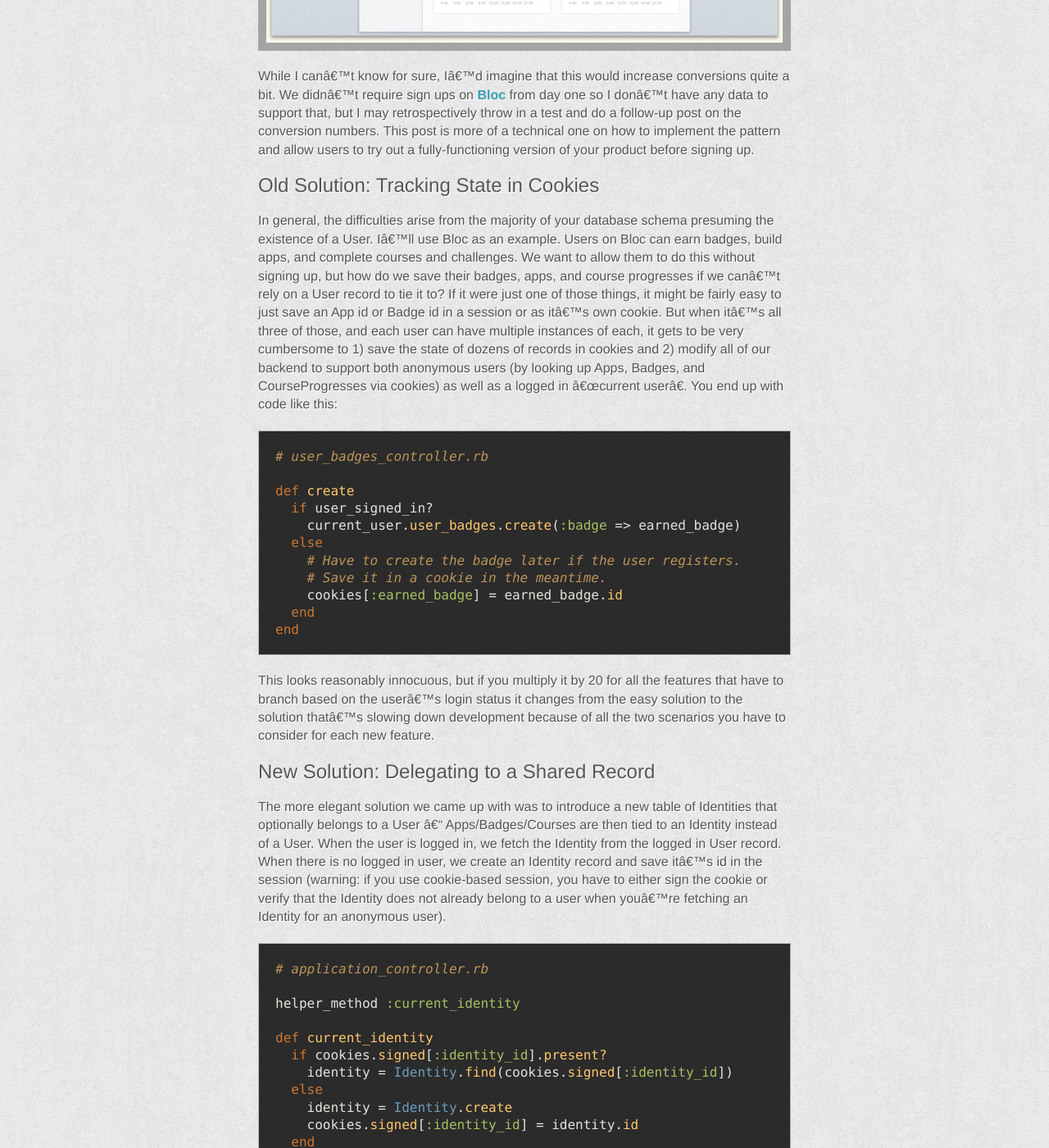
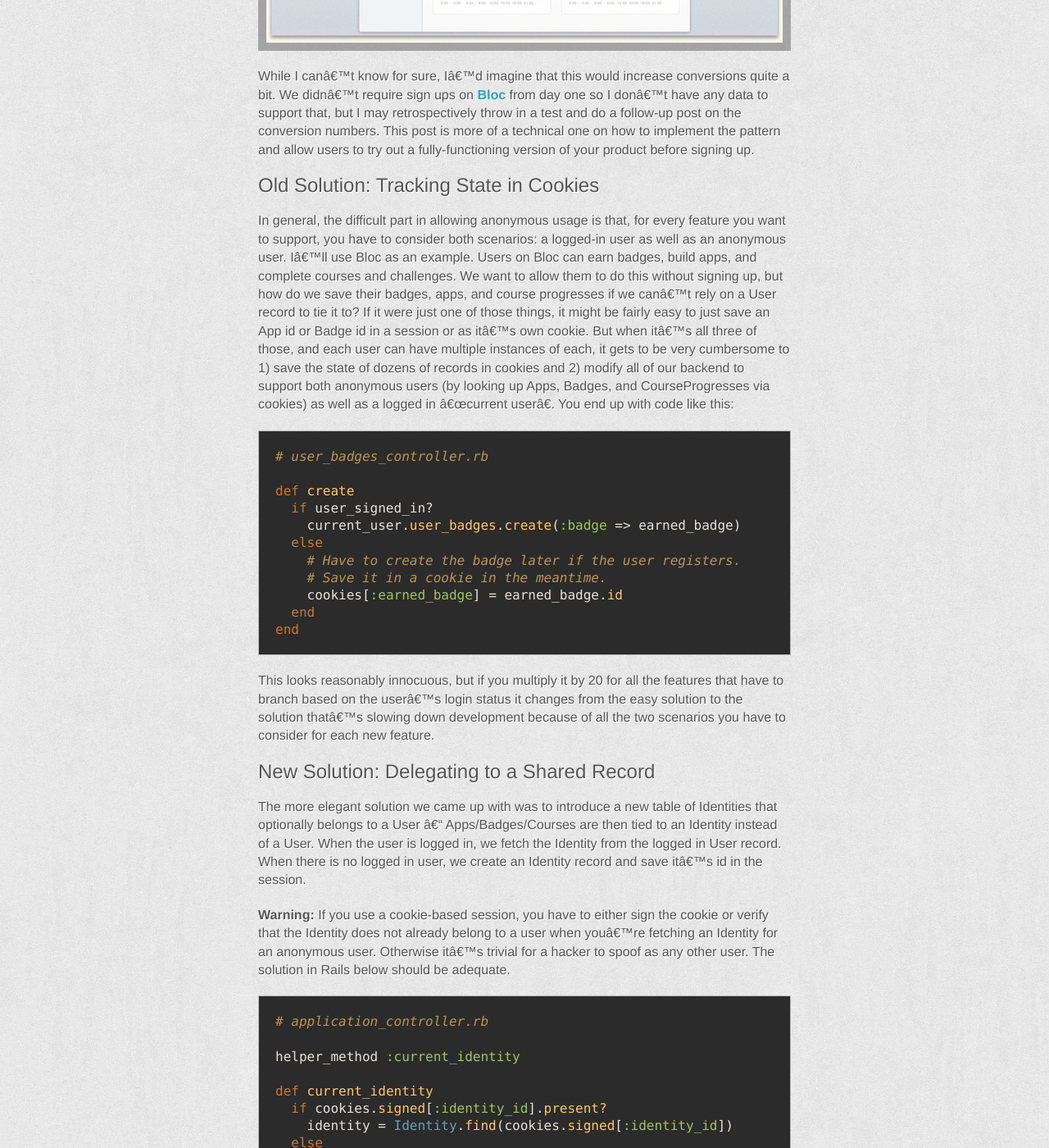
Before and after one commit to choxi/choxi.github.com, a Jekyll site: the page built from _posts/2012-1-16-the-anonymous-user-pattern.md, in a window 1280 px wide and 1400 px high, scrolled down 847 px. Shown: the whole window at 82% size. Built offline with Jekyll 4.4.1, drawn with Linux system fonts in a browser that asks for light colours.

Commit message:
small change

```diff
--- a/_posts/2012-1-16-the-anonymous-user-pattern.md
+++ b/_posts/2012-1-16-the-anonymous-user-pattern.md
@@ -28,8 +28,9 @@ before signing up.
 
 ## Old Solution: Tracking State in Cookies
 
-In general, the difficulties arise from the majority of your database
-schema presuming the existence of a User. I'll use Bloc as an example.
+In general, the difficult part in allowing anonymous usage is that, for
+every feature you want to support, you have to consider both scenarios:
+a logged-in user as well as an anonymous user. I'll use Bloc as an example.
 Users on Bloc can earn badges, build apps, and complete
 courses and challenges. We want to allow them to do this without signing
 up, but how do we save their badges, apps, and course progresses if we
@@ -67,9 +68,13 @@ Identities that optionally belongs to a User -- Apps/Badges/Courses
 are then tied to an Identity instead of a User. When the user is
 logged in, we fetch the Identity from the logged in User record. When there is no
 logged in user, we create an Identity record and save it's id in the
-session (warning: if you use cookie-based session, you have to either sign
+session.
+
+**Warning:** If you use a cookie-based session, you have to either sign
 the cookie or verify that the Identity does not already belong to a user
-when you're fetching an Identity for an anonymous user).
+when you're fetching an Identity for an anonymous user. Otherwise it's
+trivial for a hacker to spoof as any other user. The solution in Rails
+below should be adequate.
 
 {% highlight ruby %}
 # application_controller.rb
```
